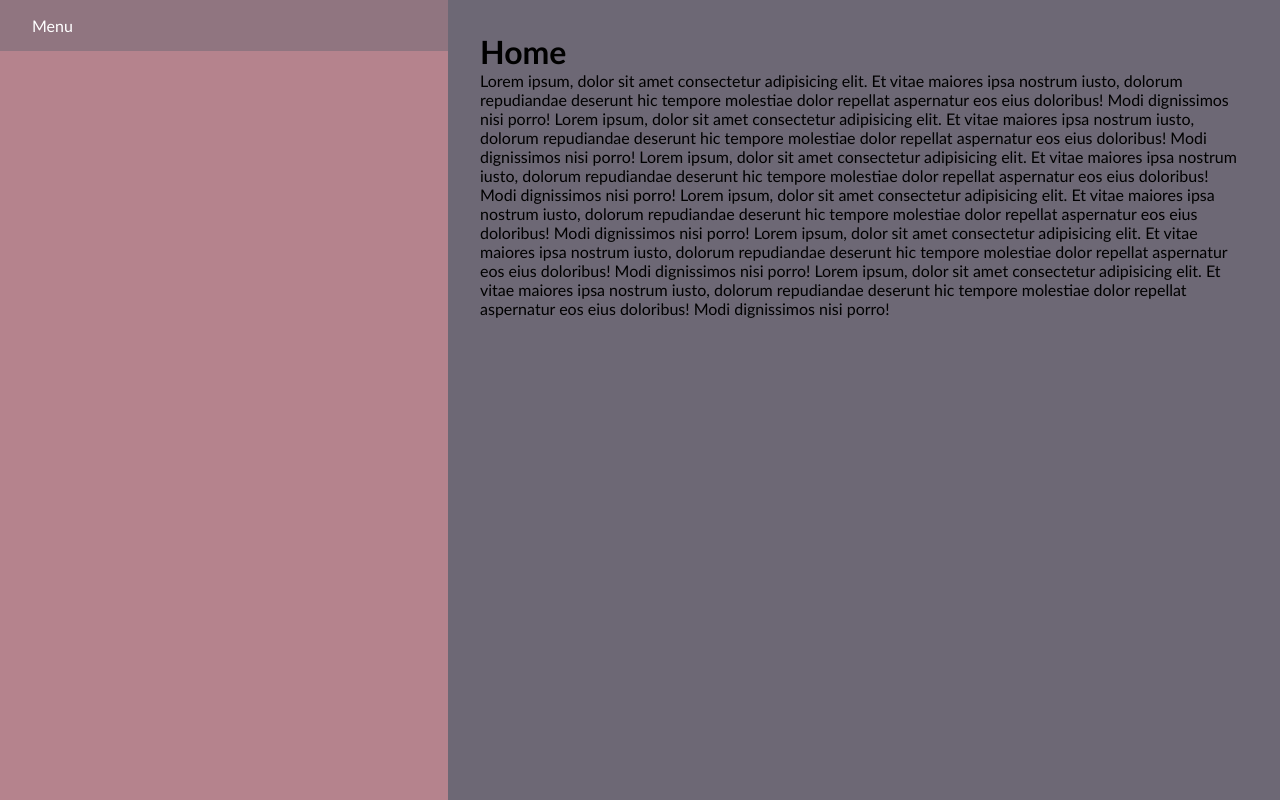
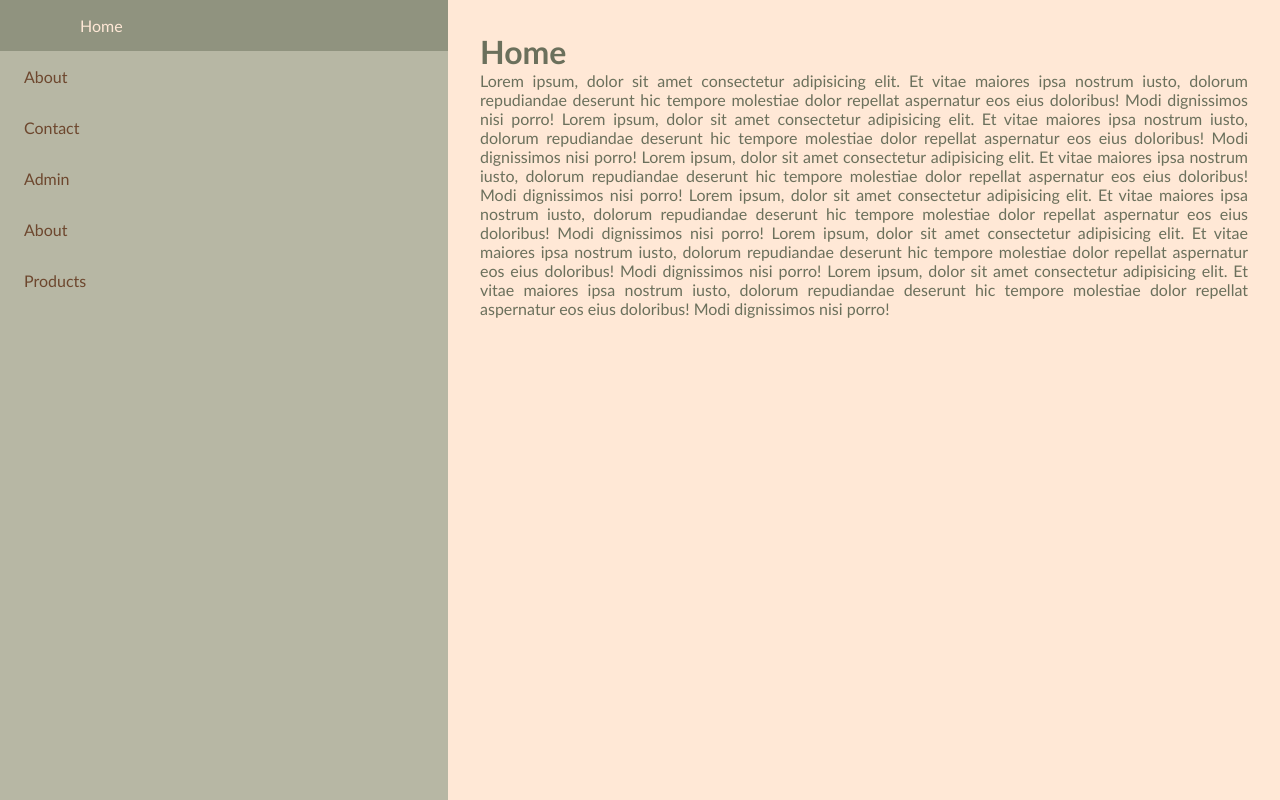
Before and after one commit to gorcsvra/easymenu, a plain HTML site: page index.html in a window 1280 px wide. Drawn offline with Linux system fonts and the light colour scheme.

Commit message:
az első video kész, a menű működik

```diff
--- a/assets/css/style.css
+++ b/assets/css/style.css
@@ -6,34 +6,37 @@
 }
 
 body {
-background-color:#6d6875;
+background-color:#FFE8D6;
 font-family: 'Gill Sans', 'Gill Sans MT', Calibri, 'Trebuchet MS', sans-serif;
 display: flex;
 flex-wrap: wrap;
 min-height: 100vh;
+color: #6b705c
 }
 
 nav {
-    background-color: #b5838d;
+    background-color: #B7B7A4;
     width:35vw;
+
 }
 
 nav ul li a {
     display: block;
     padding: 1rem 1.5rem;
-    color: rgba(255, 205, 178, 1);
+    color: rgb(109, 71, 46);
     text-decoration:none;
-    transition: all 0.3s;
+    transition: all 0.7s;
 }
 
 nav ul li a:hover {
-    padding: 1rem 2rem;
-    color: rgba(255, 255, 255, 1);
-    background-color: rgba(109, 104, 117, .5);
+    padding: 1rem 5rem;
+    color: rgba(255, 232, 214, 1);
+    background-color: rgba(107, 112, 92, .5);
+
 }
 
 main {
     width: 65vw;
     padding: 2rem;
-    text-align: justyfy;
+    text-align: justify;
 }
--- a/assets/js/main.js
+++ b/assets/js/main.js
@@ -0,0 +1,69 @@
+"use strict";
+
+const menuContainer = document.querySelector("nav ul");
+
+const menuItems = [
+  {
+    title: "Home",
+    url: "index.html",
+  },
+  {
+    title: "About",
+    url: "about.html",
+  },
+  {
+    title: "Contact",
+    url: "contact.html",
+  },
+];
+
+const menuItems2 = [
+  {
+    title: "Admin",
+    url: "admin.html",
+  },
+  {
+    title: "About",
+    url: "about.html",
+  },
+  {
+    title: "Products",
+    url: "products.html",
+  },
+];
+
+/*function menuBuilder(array) {
+  for (let i = 0; i < menuItems.length; i++) {
+    let listItem = document.createElement("li");
+    let linkItem = document.createElement("a");
+    linkItem.setAttribute("href", menuItems[i].url);
+    linkItem.textContent = menuItems[i].title;
+    listItem.appendChild(linkItem);
+    menuContainer.appendChild(listItem);
+  }
+}*/
+
+function menuBuilder(array) {
+  for (let i = 0; i < array.length; i++) {
+    let listItem = document.createElement("li");
+    let linkItem = document.createElement("a");
+    linkItem.setAttribute("href", array[i].url);
+    linkItem.textContent = array[i].title;
+    listItem.appendChild(linkItem);
+    menuContainer.appendChild(listItem);
+  }
+}
+
+const menuBuilder2 = (array = []) => {
+  array.forEach ((item) => {
+     let listItem = document.createElement("li");
+  let linkItem = document.createElement("a");
+  linkItem.setAttribute("href", item.url);
+  linkItem.textContent = item.title;
+  listItem.appendChild(linkItem);
+  menuContainer.appendChild(listItem);
+});
+}
+
+menuBuilder(menuItems);
+menuBuilder2(menuItems2);
--- a/index.html
+++ b/index.html
@@ -6,13 +6,19 @@
     <meta name="viewport" content="width=device-width, initial-scale=1.0">
     <title>easymenu</title>
     <link rel="stylesheet" href="./assets/css/style.css">
+    <link rel="easy-menu-icon" href="./assets/images/Névtelen terv.png">
+    <link rel="icon" sizes="192*192" href="./assets/images/Névtelen terv.png">
 </head>
 <body>
     <nav>
         <ul>
-            <li>
-                <a href="index.html">Menu</a>
-            </li>
+
+            <!--
+                <li>
+                    <a href="index.html">Home</a>
+                </li>
+                (tehát ez a rész van JSben  <li>-k, és <a>-k, és attributumai)-->
+
         </ul>
     </nav>
 
@@ -26,5 +32,6 @@
         Lorem ipsum, dolor sit amet consectetur adipisicing elit. Et vitae maiores ipsa nostrum iusto, dolorum repudiandae deserunt hic tempore molestiae dolor repellat aspernatur eos eius doloribus! Modi dignissimos nisi porro!
 
     </main>
+    <script src="./assets/js/main.js"></script>
 </body>
 </html>
```
Also changed, not shown: assets/images/Névtelen terv.png (added).
